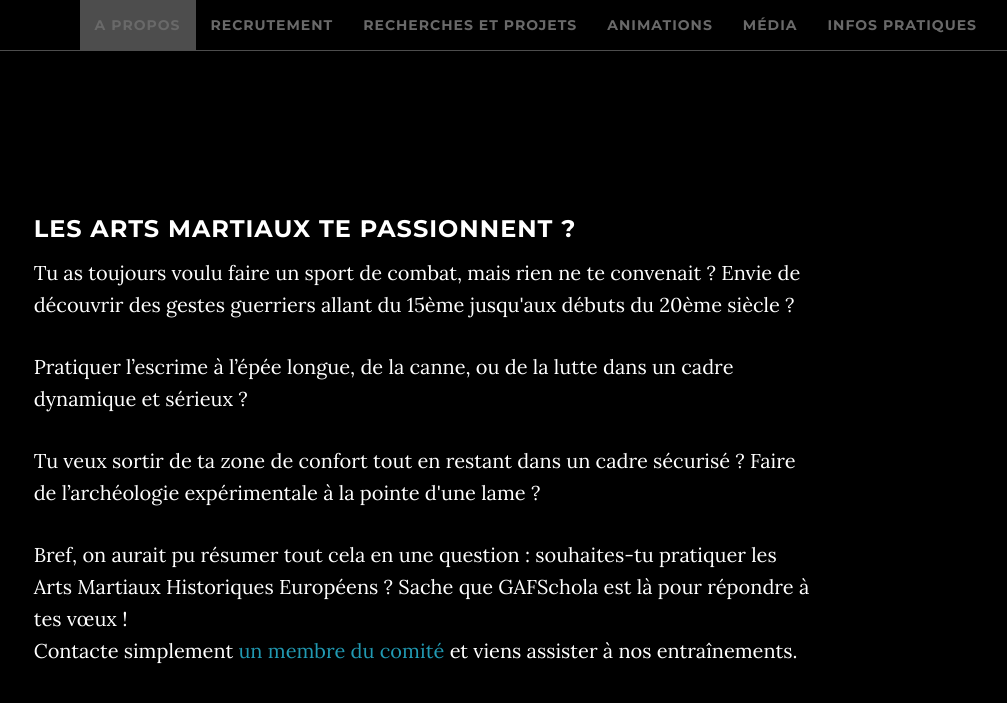
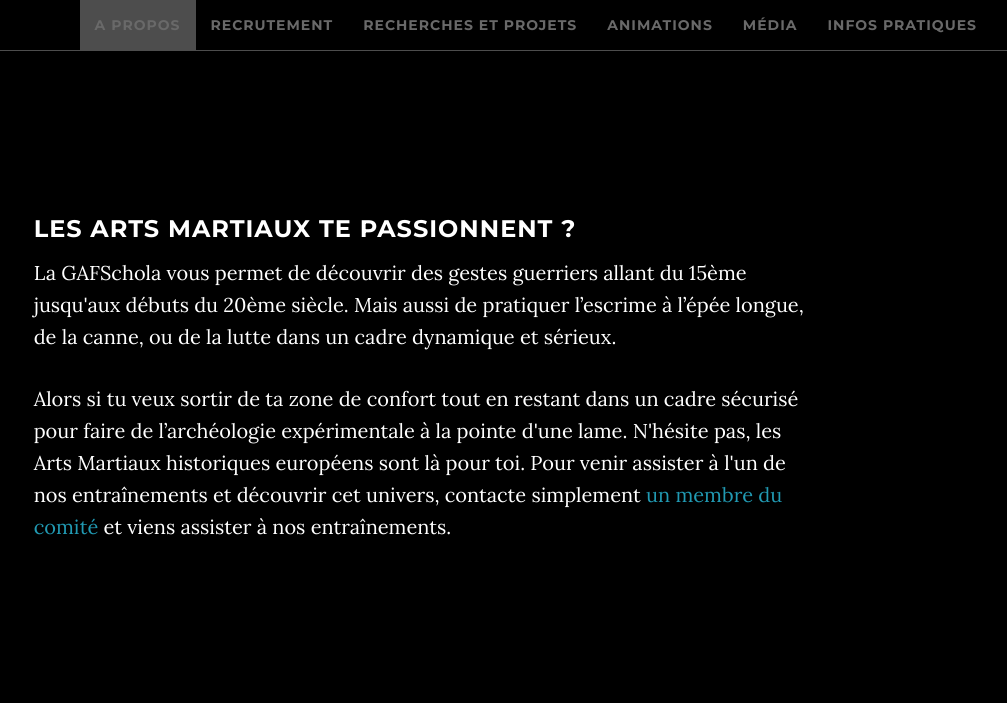
Before and after one commit to Zufferdi/GAFS, a Jekyll site: the page built from index.html, in a window 1280 px wide and 900 px high, scrolled down 1611 px. Shown: the top 703 px of the window, without its empty margins (218-1225 px from the left). Built offline with Jekyll 4.4.1, drawn with Linux system fonts in a browser that asks for light colours; nearby versions of some CDN libraries.

```diff
--- a/_includes/recrutement.html
+++ b/_includes/recrutement.html
@@ -6,15 +6,9 @@
             <div class="col-lg-8 col-lg-offset-2">
                 <h3>Les arts martiaux te passionnent&nbsp;? </h3>
 
-                    <p> Tu as toujours voulu faire un sport de combat, mais rien ne te convenait&nbsp;? Envie de découvrir des gestes guerriers allant du 15ème jusqu'aux débuts du 20ème siècle&nbsp;? </p>
+                    <p> La GAFSchola vous permet de découvrir des gestes guerriers allant du 15ème jusqu'aux débuts du 20ème siècle. Mais aussi de pratiquer l’escrime à l’épée longue, de la canne, ou de la lutte dans un cadre dynamique et sérieux. </p>
 
-                    <p> Pratiquer l’escrime à l’épée longue, de la canne, ou de la lutte dans un cadre dynamique et sérieux&nbsp;? </p>
-
-                    <p>Tu veux sortir de ta zone de confort tout en restant dans un cadre sécurisé&nbsp;? Faire de l’archéologie expérimentale à la pointe d'une lame&nbsp;? </p>
-
-                    <p> Bref, on aurait pu résumer tout cela en une question&nbsp;: souhaites-tu pratiquer les Arts Martiaux Historiques Européens&nbsp;?
-                    Sache que GAFSchola est là pour répondre à tes vœux&nbsp;!<br>
-                    Contacte simplement <a href="mailto:{{ site.email }}"> un membre du comité </a> et viens assister à nos entraînements.</p>
+                    <p>Alors si tu veux sortir de ta zone de confort tout en restant dans un cadre sécurisé pour faire de l’archéologie expérimentale à la pointe d'une lame. N'hésite pas, les Arts Martiaux historiques européens sont là pour toi. Pour venir assister à l'un de nos entraînements et découvrir cet univers, contacte simplement <a href="mailto:{{ site.email }}"> un membre du comité </a> et viens assister à nos entraînements.</p>
                 </div>
             </div>
 
```
